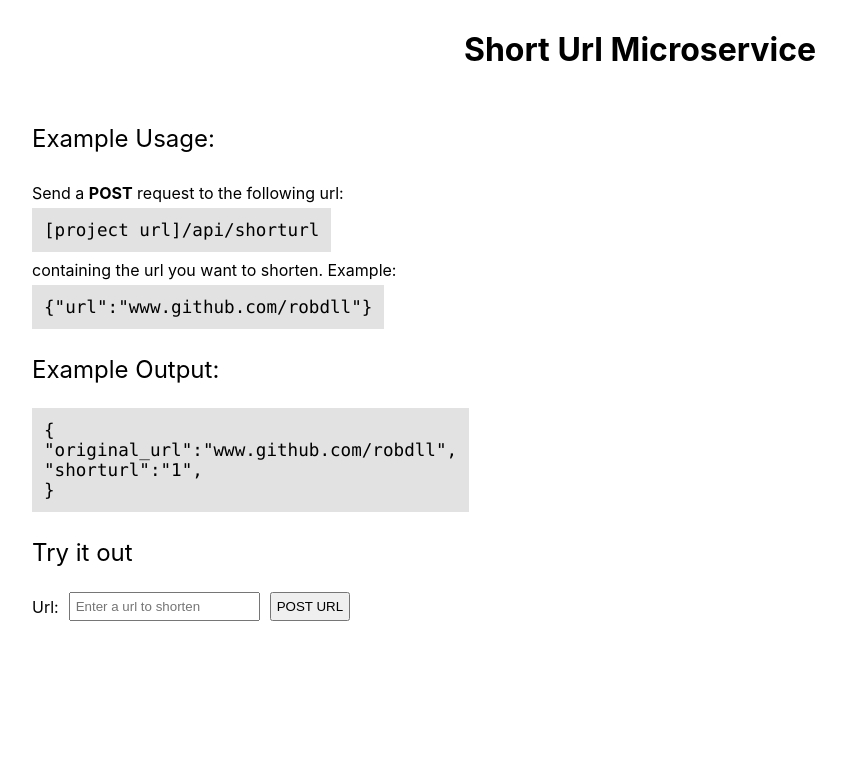
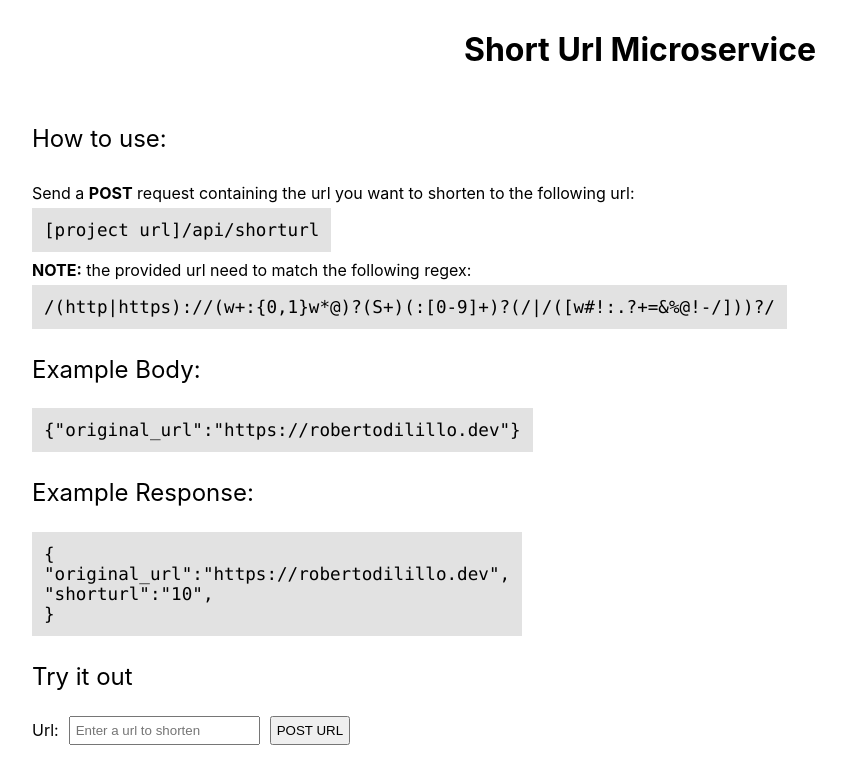
Before and after one commit to robdll/short-url, a Next.js app: page / in a window 1280 px wide. Shown: the top 784 px of the page, without its empty margins (0-846 px from the left). Built offline with nearby package versions, Linux system fonts and the light colour scheme.

Commit message:
minor update

```diff
--- a/pages/index.js
+++ b/pages/index.js
@@ -15,27 +15,33 @@ export default function Home() {
       <h1 className={styles.title}>Short Url Microservice</h1>
 
       <main className={styles.main}>
-        <p className={styles.description}>Example Usage:</p>
+        <p className={styles.description}>How to use:</p>
         <span className={styles.span}>
-          Send a <b>POST</b> request to the following url:
+          Send a <b>POST</b> request containing the url you want to shorten to
+          the following url:
         </span>
         <code className={styles.code}>[project url]/api/shorturl</code>
-        <span className={styles.span}>
-          containing the url you want to shorten. Example:
-        </span>
+        <p className={styles.span}>
+          <b>NOTE:</b> the provided url need to match the following regex:
+        </p>
+        <code
+          className={styles.code}
+        >{`/(http|https):\/\/(\w+:{0,1}\w*@)?(\S+)(:[0-9]+)?(\/|\/([\w#!:.?+=&%@!\-/]))?/`}</code>
+
+        <p className={styles.description}>Example Body:</p>
         <code className={styles.code}>
           {`{`}
-          &quot;url&quot;:&quot;www.github.com/robdll&quot;
+          &quot;original_url&quot;:&quot;https://robertodilillo.dev&quot;
           {`}`}
         </code>
 
-        <p className={styles.description}>Example Output:</p>
+        <p className={styles.description}>Example Response:</p>
         <code className={styles.code}>
           {`{`}
           <br />
-          &quot;original_url&quot;:&quot;www.github.com/robdll&quot;,
+          &quot;original_url&quot;:&quot;https://robertodilillo.dev&quot;,
           <br />
-          &quot;shorturl&quot;:&quot;1&quot;,
+          &quot;shorturl&quot;:&quot;10&quot;,
           <br />
           {`}`}
         </code>
--- a/styles/Home.module.css
+++ b/styles/Home.module.css
@@ -9,6 +9,7 @@
   flex-direction: column;
   justify-content: center;
   align-items: flex-start;
+  margin-bottom: 40px;
 }
 
 .link {
```
